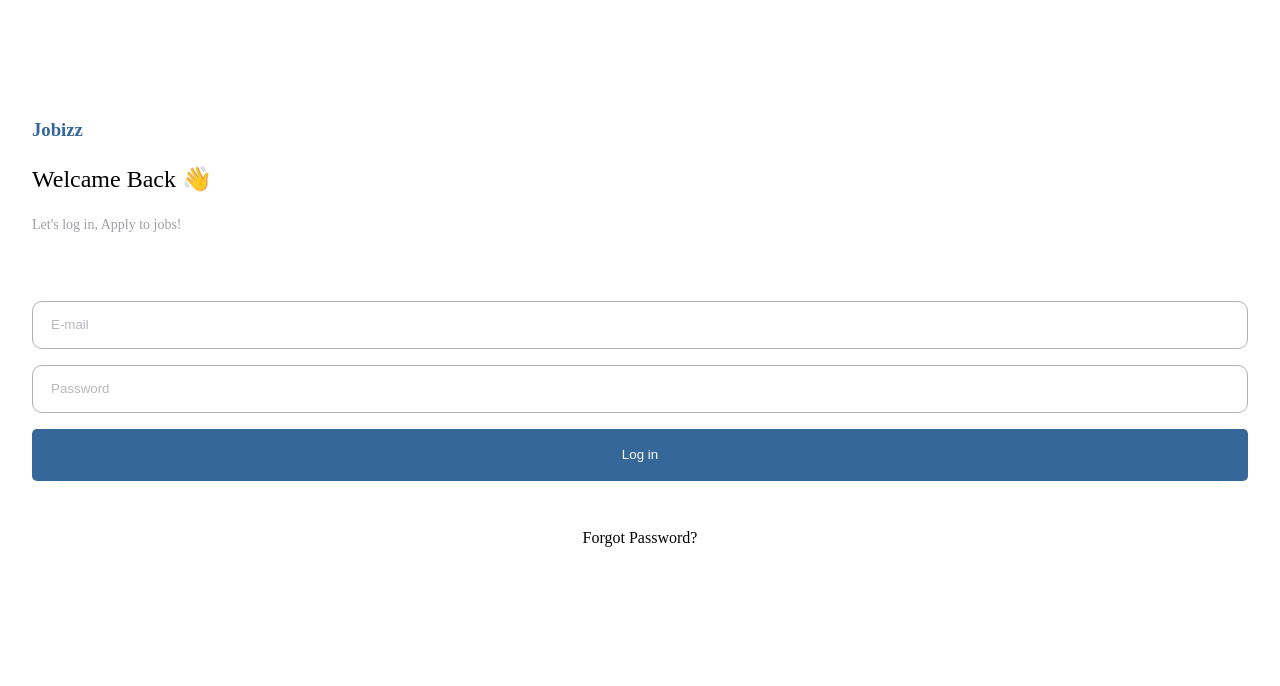
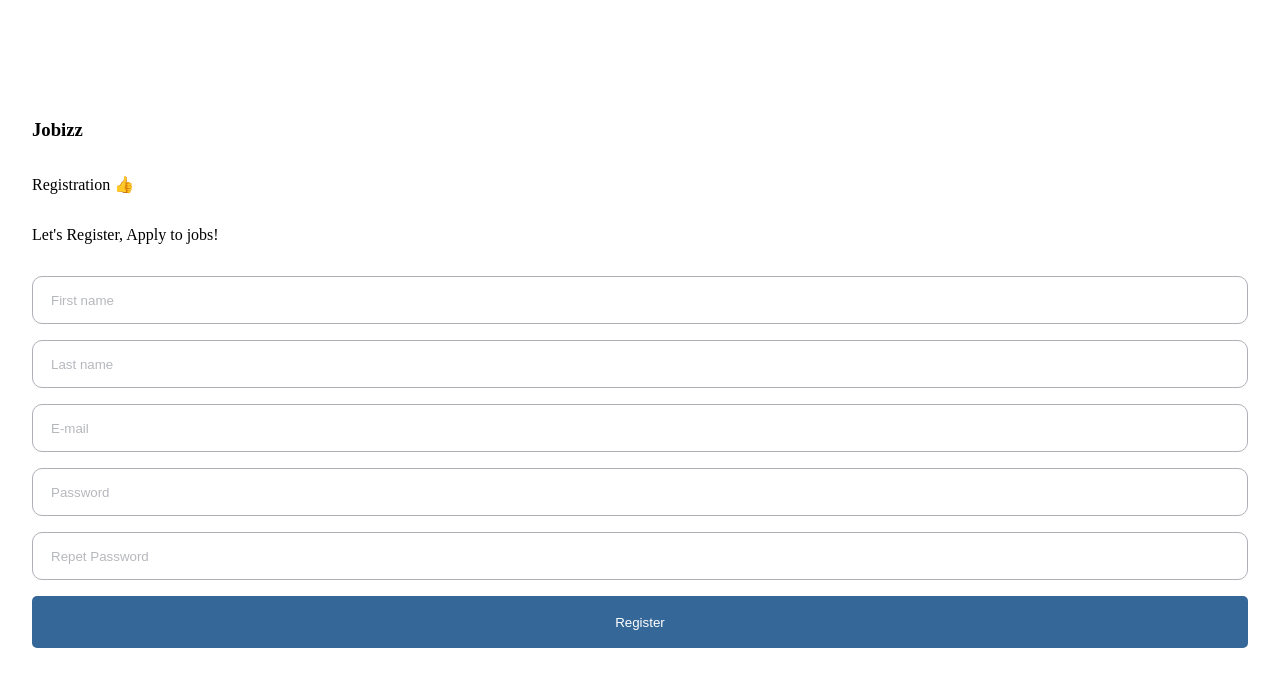
Before and after one commit to DanteDev2102/hackathon-gentleman-programming-frontend-, a React (Vite) app: page /register in a window 1280 px wide. Shown: the top 686 px of the page. Built offline with nearby package versions, Linux system fonts and the light colour scheme.

Commit message:
created wireframe post to user register

```diff
--- a/src/App.tsx
+++ b/src/App.tsx
@@ -9,7 +9,7 @@ function App() {
 
   return (
     <div className="App">
-      <Login />
+      <Register />
     </div>
   );
 }
--- a/src/page/Register/Register.tsx
+++ b/src/page/Register/Register.tsx
@@ -2,6 +2,7 @@ import React from "react";
 import { useFormik } from "formik";
 import * as Yup from "yup";
 import "./styles/Register.css";
+import axios from "axios";
 export interface RegisterInterface {}
 
 interface FormValues {
@@ -20,8 +21,15 @@ const Register: React.FC<RegisterInterface> = () => {
       password1: "",
       password2: "",
     },
-    onSubmit: (values) => {
-      console.log(values);
+    onSubmit: async ({email,lastName,firstName,password1,password2}) => {
+      const res = await axios.post('http://localhost:3001/user/register',{
+        email,
+        lastName,
+        firstName,
+        password: password1,
+        passwordConfirm: password2
+      })
+      console.log(res)
     },
     validationSchema: Yup.object({
       firstName: Yup.string()
```
Also changed, not shown: 1 other file (tests, documents, lock files or other folders).
